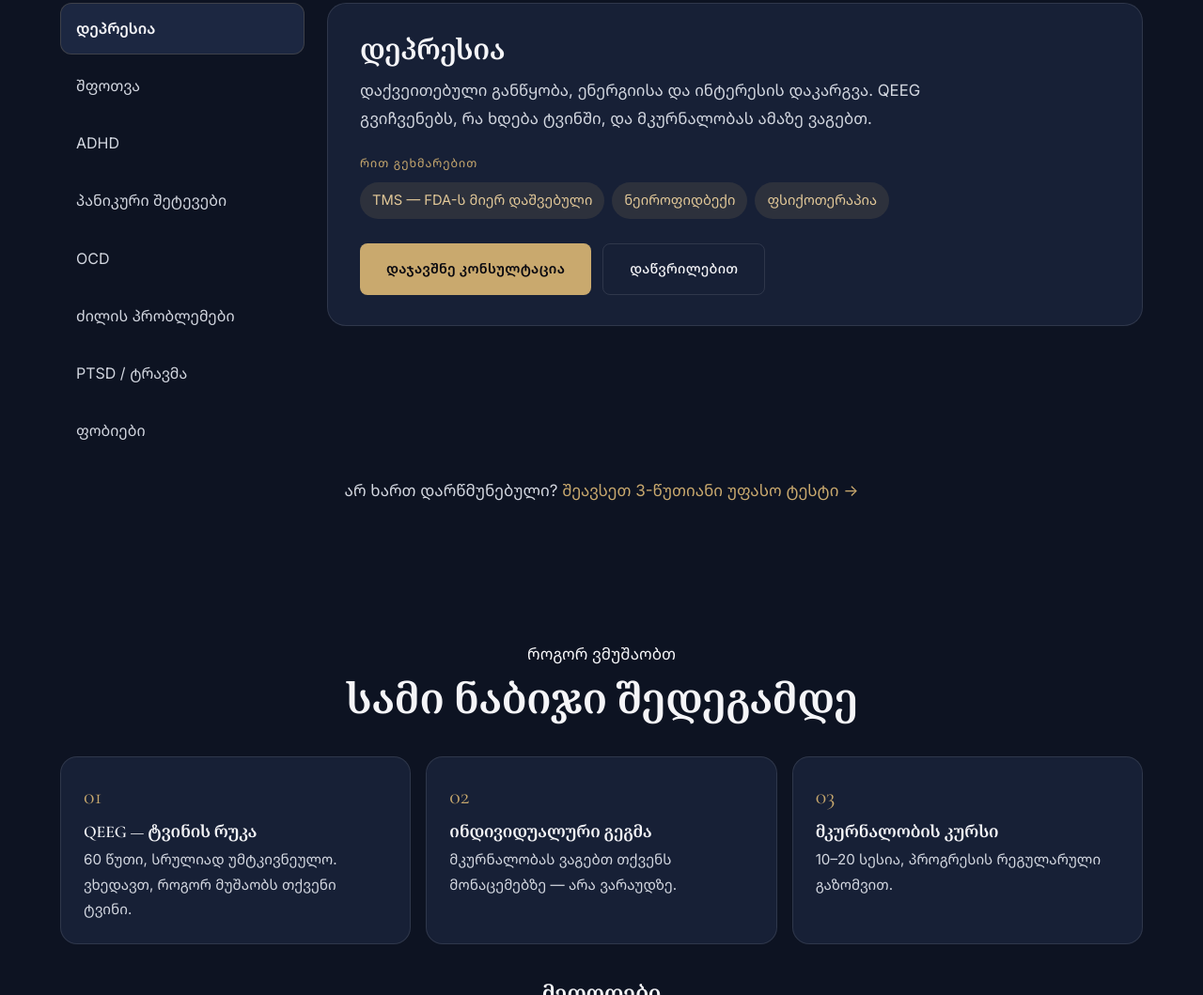
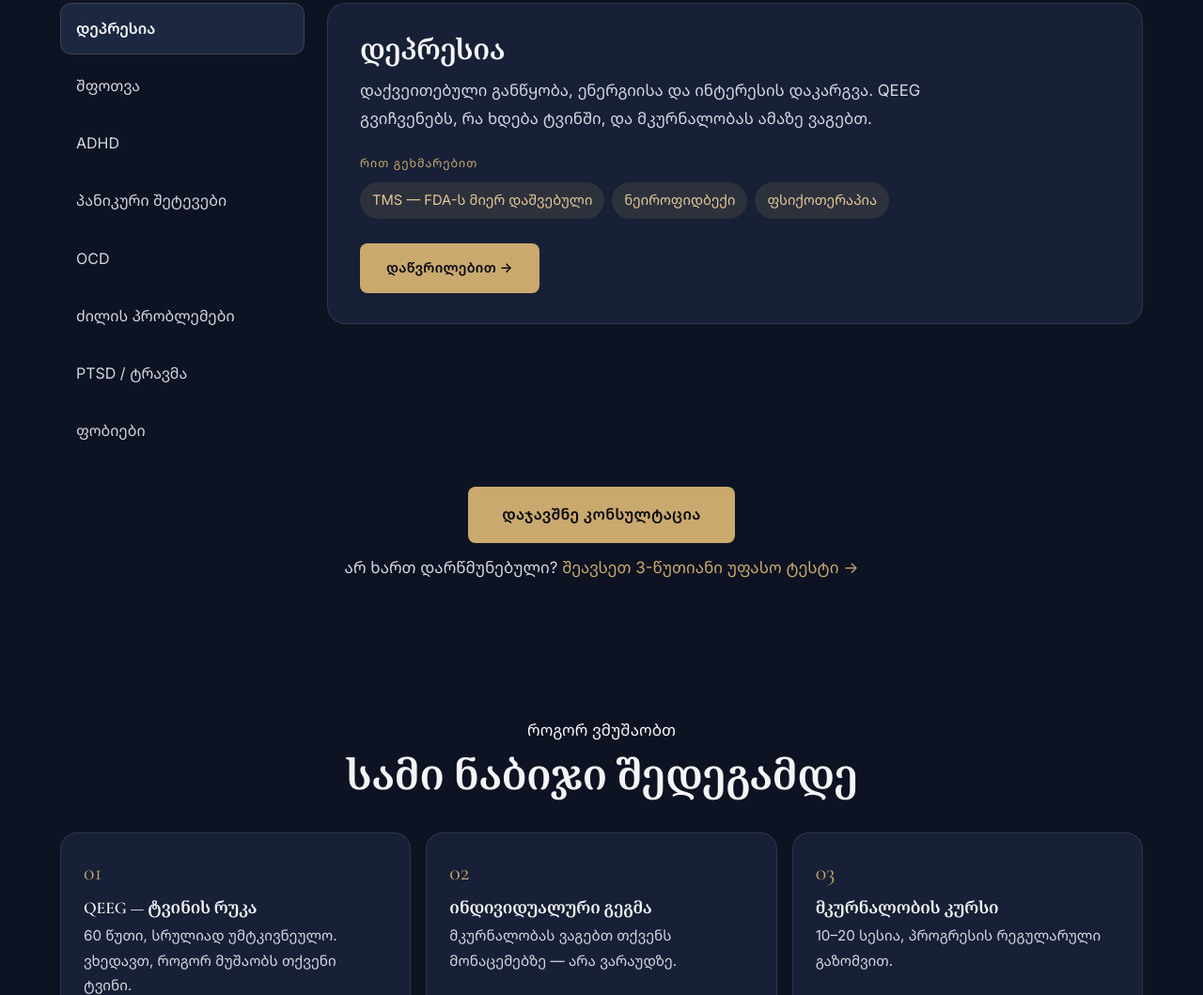
Before and after one commit to gogashviligiorgi-max/npmc-website, a plain HTML site: page index.html in a window 1280 px wide. Shown: the part 1360-2419 px from the top of the page at 94% size. Drawn offline with Linux system fonts and the light colour scheme; animation ran at ten frames a second; a web font is replaced by a local one.

Commit message:
CHECKPOINT: help panel - details is the main button, booking moved below
What was done: In the 'what troubles you' block the gold button is now 'details', and the booking button appears once under the block.
Files changed: index.html, home.js, theme.css
Status: WORKING

Co-Authored-By: Claude Opus 5.5 <noreply@anthropic.com>

```diff
--- a/css/theme.css
+++ b/css/theme.css
@@ -230,3 +230,7 @@ html body > a.wa-float:not(#_) { position: fixed; z-index: 9997; }   /* :not(#_)
   .testimonials.section, .team.section, .faq.section, .contact.section { padding: 48px 0 !important; }
   .hero { min-height: 0 !important; }
 }
+
+/* "რა გაწუხებს?": one booking button under the whole block */
+.help__cta { display: flex; flex-direction: column; align-items: center; gap: 12px; margin-top: 32px; }
+.help__cta .help__note { margin-top: 0; }
--- a/index.html
+++ b/index.html
@@ -317,7 +317,10 @@
         <div class="help__tabs" role="tablist"></div>
         <div class="help__panel" role="tabpanel" aria-live="polite"></div>
       </div>
-      <p class="help__note" data-h="note"></p>
+      <div class="help__cta">
+        <a href="#contact" class="btn btn--primary btn--large" data-h="book">დაჯავშნე კონსულტაცია</a>
+        <p class="help__note" data-h="note"></p>
+      </div>
     </div>
   </section>
 
@@ -834,7 +837,7 @@
   <script src="js/testimonials.js"></script>
   <script src="js/neural-bg.js?v=2"></script>
   <script src="js/i18n.js?v=6"></script>
-  <script src="js/home.js?v=2"></script>
+  <script src="js/home.js?v=3"></script>
   <script src="js/i18n-extra.js?v=1"></script>
 
 
--- a/js/home.js
+++ b/js/home.js
@@ -147,8 +147,7 @@
       <div class="help__panel-label">${L.howWeHelp}</div>
       <ul class="help__methods">${c[2].map(m => `<li>${m}</li>`).join('')}</ul>
       <div class="help__actions">
-        <a href="#contact" class="btn btn--primary">${L.book}</a>
-        <button type="button" class="btn btn--ghost help__details">${L.details}</button>
+        <button type="button" class="btn btn--primary help__details">${L.details} →</button>
       </div>`);
     document.querySelectorAll('.help__tab').forEach(b => {
       const on = b.dataset.cond === current;
@@ -167,6 +166,7 @@
     set('[data-h="helpTitle"]', L.helpTitle);
     set('.help__tabs', ORDER.map(k => `<button type="button" class="help__tab" role="tab" data-cond="${k}">${L.cond[k][0]}</button>`).join(''));
     set('[data-h="note"]', L.note);
+    set('[data-h="book"]', L.book);
     set('[data-h="howLabel"]', L.howLabel);
     set('[data-h="howTitle"]', L.howTitle);
     set('[data-h="methodsTitle"]', L.methodsTitle);
```
